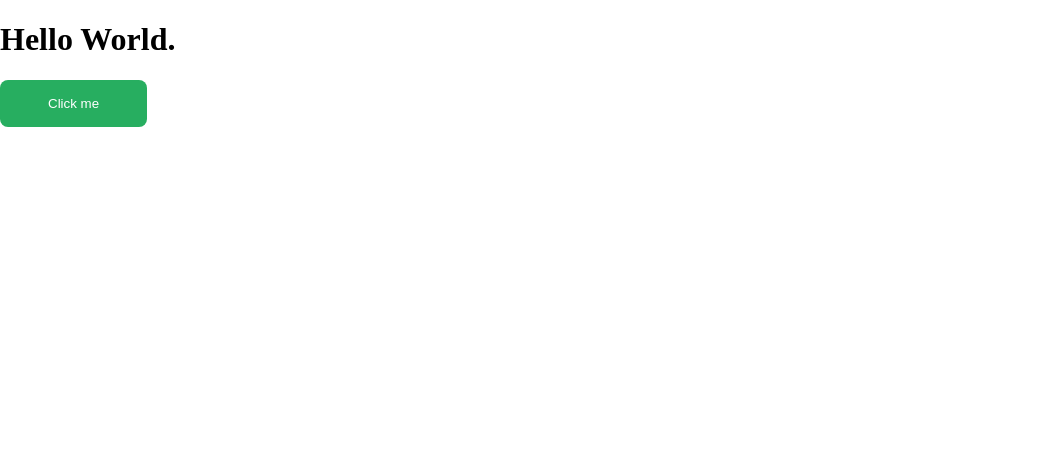
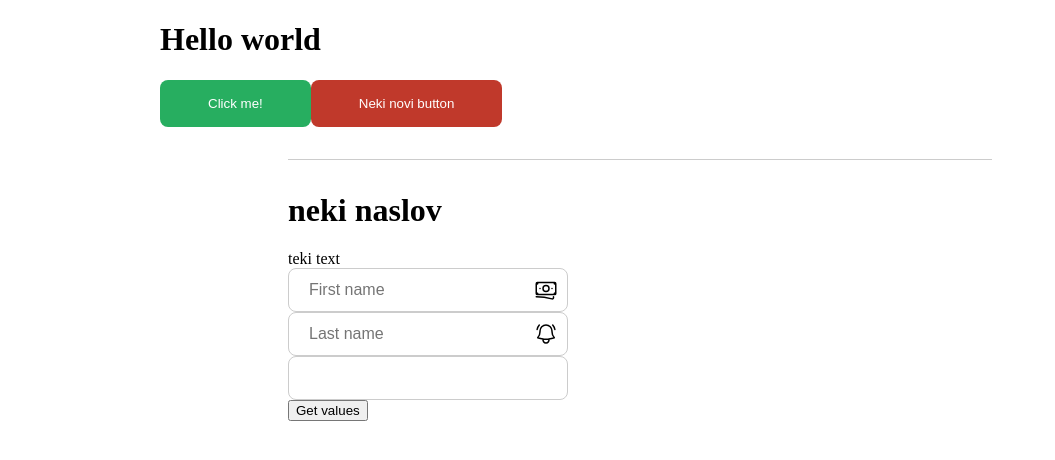
Before and after one commit to kristian0s/happy-dog, a React (Vite) app: page / in a window 1280 px wide. Shown: the top 460 px of the page, without its empty margins (0-1055 px from the left). Built offline with nearby package versions, Linux system fonts and the light colour scheme.

Commit message:
added components and styes container, devider and input, also assets

```diff
--- a/src/App.tsx
+++ b/src/App.tsx
@@ -1,12 +1,61 @@
+import { useState } from "react";
+import IconMoney from "./assets/icons/money";
+import IconNotification from "./assets/icons/notification";
 import Button from "./components/button";
+import Container from "./components/container";
+import Devider from "./components/devider";
+import Input from "./components/imput";
 import "./styles/styles.scss";
 
+type ValuesType = {
+  [key: string]: string;
+};
+
+const obj: ValuesType = {
+  firstName: "",
+  lastName: "",
+};
+
 function App() {
+  const [inputsValue, setInputsValue] = useState<ValuesType>(obj);
+  const [newState, setNewState] = useState<string>("");
+
+  const handleInputsValue = (value: string, id: string) => {
+    const newState: ValuesType = { ...inputsValue };
+    newState[id] = value;
+    setInputsValue(newState);
+  };
+
   return (
-    <div>
-      <h1>Hello World.</h1>
-      <Button text="Click me" />
-    </div>
+    <>
+      <Container>
+        <h1>Hello world</h1>
+        <Button text="Click me!" />
+        <Button color="red" text="Neki novi button" />
+      </Container>
+      <Container size="sm">
+        <Devider />
+        <h1>neki naslov</h1>
+        <div>teki text</div>
+        <Input
+          value={inputsValue.firstName}
+          icon={<IconMoney />}
+          placeholder="First name"
+          onChange={(value: string) => handleInputsValue(value, "firstName")}
+        />
+        <Input
+          value={inputsValue.lastName}
+          icon={<IconNotification />}
+          placeholder="Last name"
+          onChange={(value: string) => handleInputsValue(value, "lastName")}
+        />
+        <Input
+          value={newState}
+          onChange={(value: string) => setNewState(value)}
+        />
+        <button onClick={() => console.log(inputsValue)}>Get values</button>
+      </Container>
+    </>
   );
 }
 
--- /dev/null
+++ b/src/assets/icons/money.tsx
@@ -0,0 +1,21 @@
+const IconMoney = () => {
+  return (
+    <>
+      <svg
+        width={24}
+        xmlns="http://www.w3.org/2000/svg"
+        fill="none"
+        viewBox="0 0 24 24"
+        strokeWidth={1.5}
+        stroke="currentColor"
+      >
+        <path
+          strokeLinecap="round"
+          strokeLinejoin="round"
+          d="M2.25 18.75a60.07 60.07 0 0115.797 2.101c.727.198 1.453-.342 1.453-1.096V18.75M3.75 4.5v.75A.75.75 0 013 6h-.75m0 0v-.375c0-.621.504-1.125 1.125-1.125H20.25M2.25 6v9m18-10.5v.75c0 .414.336.75.75.75h.75m-1.5-1.5h.375c.621 0 1.125.504 1.125 1.125v9.75c0 .621-.504 1.125-1.125 1.125h-.375m1.5-1.5H21a.75.75 0 00-.75.75v.75m0 0H3.75m0 0h-.375a1.125 1.125 0 01-1.125-1.125V15m1.5 1.5v-.75A.75.75 0 003 15h-.75M15 10.5a3 3 0 11-6 0 3 3 0 016 0zm3 0h.008v.008H18V10.5zm-12 0h.008v.008H6V10.5z"
+        />
+      </svg>
+    </>
+  );
+};
+export default IconMoney;
--- /dev/null
+++ b/src/assets/icons/notification.tsx
@@ -0,0 +1,21 @@
+const IconNotification = () => {
+  return (
+    <>
+      <svg
+        width={24}
+        xmlns="http://www.w3.org/2000/svg"
+        fill="none"
+        viewBox="0 0 24 24"
+        strokeWidth={1.5}
+        stroke="currentColor"
+      >
+        <path
+          strokeLinecap="round"
+          strokeLinejoin="round"
+          d="M14.857 17.082a23.848 23.848 0 005.454-1.31A8.967 8.967 0 0118 9.75v-.7V9A6 6 0 006 9v.75a8.967 8.967 0 01-2.312 6.022c1.733.64 3.56 1.085 5.455 1.31m5.714 0a24.255 24.255 0 01-5.714 0m5.714 0a3 3 0 11-5.714 0M3.124 7.5A8.969 8.969 0 015.292 3m13.416 0a8.969 8.969 0 012.168 4.5"
+        />
+      </svg>
+    </>
+  );
+};
+export default IconNotification;
--- /dev/null
+++ b/src/components/container.tsx
@@ -0,0 +1,12 @@
+import { ReactNode } from "react";
+
+type ContainerProps = {
+  children: ReactNode;
+  size?: "md" | "sm";
+};
+
+const Container = ({ children, size = "md" }: ContainerProps) => {
+  return <div className={`container container--${size}`}>{children}</div>;
+};
+
+export default Container;
--- /dev/null
+++ b/src/components/devider.tsx
@@ -0,0 +1,14 @@
+type DeviderProps = {
+  marginTop?: "sm" | "md" | "lg";
+  marginBottom?: "sm" | "md" | "lg";
+};
+
+const Devider = ({ marginTop = "md", marginBottom = "md" }: DeviderProps) => {
+  return (
+    <div
+      className={`devider devider--mb--${marginBottom} devider--mt--${marginTop}`}
+    ></div>
+  );
+};
+
+export default Devider;
--- /dev/null
+++ b/src/components/imput.tsx
@@ -0,0 +1,32 @@
+import { ReactNode } from "react";
+
+type InputProps = {
+  placeholder?: string;
+  icon?: ReactNode;
+  size?: "sm" | "md" | "lg";
+  value: string;
+  onChange: (value: string) => void;
+};
+
+const Input = ({
+  placeholder = "",
+  icon,
+  size = "md",
+  value,
+  onChange,
+}: InputProps) => {
+  return (
+    <div className="input__wrapper">
+      <input
+        onChange={(e) => onChange(e.target.value)}
+        value={value}
+        placeholder={placeholder}
+        className={`input input--${size} ${icon && "input--hasIcon"}`}
+        type="text"
+      />
+      <div className="input__icon">{icon}</div>
+    </div>
+  );
+};
+
+export default Input;
--- /dev/null
+++ b/src/styles/components/container.scss
@@ -0,0 +1,16 @@
+.container {
+  margin: 0 auto;
+  padding: 0 1rem;
+
+  @media (min-width: 37.5rem) {
+    padding: 0 2rem;
+  }
+
+  &--md {
+    max-width: 64rem;
+  }
+
+  &--sm {
+    max-width: 48rem;
+  }
+}
--- /dev/null
+++ b/src/styles/components/devider.scss
@@ -0,0 +1,32 @@
+.devider {
+  background-color: var(--color-gray-300);
+  height: 1px;
+
+  &--mb {
+    &--sm {
+      margin-bottom: 1rem;
+    }
+
+    &--md {
+      margin-bottom: 2rem;
+    }
+
+    &--lg {
+      margin-bottom: 3rem;
+    }
+  }
+
+  &--mt {
+    &--sm {
+      margin-top: 1rem;
+    }
+
+    &--md {
+      margin-top: 2rem;
+    }
+
+    &--lg {
+      margin-top: 3rem;
+    }
+  }
+}
--- /dev/null
+++ b/src/styles/components/input.scss
@@ -0,0 +1,64 @@
+.input {
+  width: 100%;
+
+  border-radius: var(--border-rounded);
+  border: 1px solid var(--color-gray-300);
+  transition: all 250ms ease-in-out;
+
+  &:focus-visible {
+    outline: none;
+    border-color: var(--color-gray-500);
+  }
+
+  //sizes
+  &--sm {
+    font-size: 0.75rem;
+    padding: 0.5rem 1rem;
+
+    & ~ .input__icon svg {
+      width: 1.25rem;
+    }
+
+    &.input--hasIcon {
+      padding-right: 2rem;
+    }
+  }
+
+  &--md {
+    font-size: 1rem;
+    padding: 0.75rem 1.25rem;
+  }
+
+  &--lg {
+    font-size: 1.25rem;
+    padding: 1rem 1.5rem;
+
+    & ~ .input__icon svg {
+      width: 2rem;
+    }
+
+    &.input--hasIcon {
+      padding-right: 2.75rem;
+    }
+  }
+
+  //other modifiers
+  &--hasIcon {
+    padding-right: 2.25rem;
+  }
+
+  &__wrapper {
+    position: relative;
+    max-width: 17.5rem;
+  }
+  &__icon {
+    display: flex;
+    position: absolute;
+    right: 0.625rem;
+    top: 50%;
+
+    svg {
+      transform: translateY(-50%);
+    }
+  }
+}
--- a/src/styles/styles.scss
+++ b/src/styles/styles.scss
@@ -10,12 +10,17 @@
   //colors
   --color-white: #fff;
   --color-black: #333;
+  --color-gray-300: #ccc;
+  --color-gray-500: #999;
   --color-red-500: #c0392b;
   --color-green-500: #27ae60;
-  --color-blue-500: #2980p9;
+  --color-blue-500: #2980b9;
 
   //border
   --border-rounded: 0.5rem;
 }
 
 @import "./components/btn.scss";
+@import "./components/container.scss";
+@import "./components/devider.scss";
+@import "./components/input.scss";
```
Also changed, not shown: src/assets/icons/download.tsx (added, +21 -0 lines), 1 other file (tests, documents, lock files or other folders).
